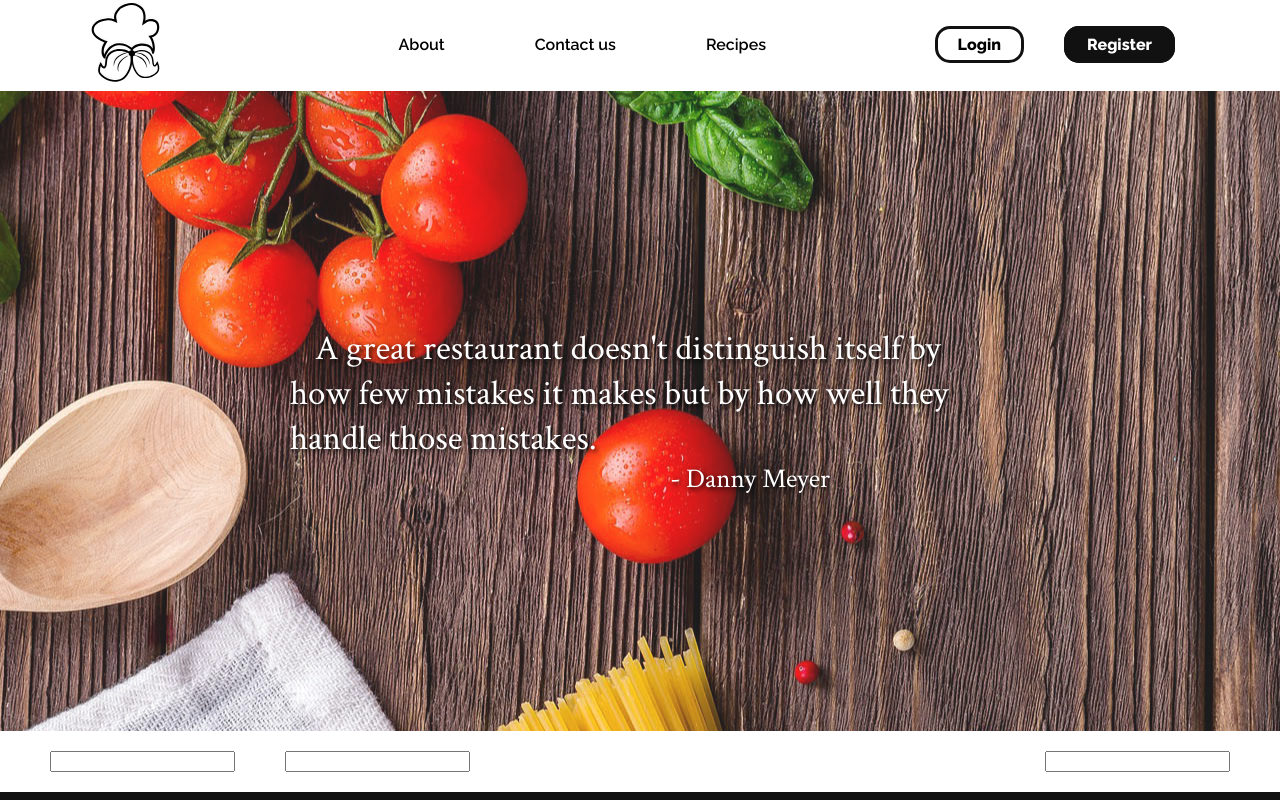
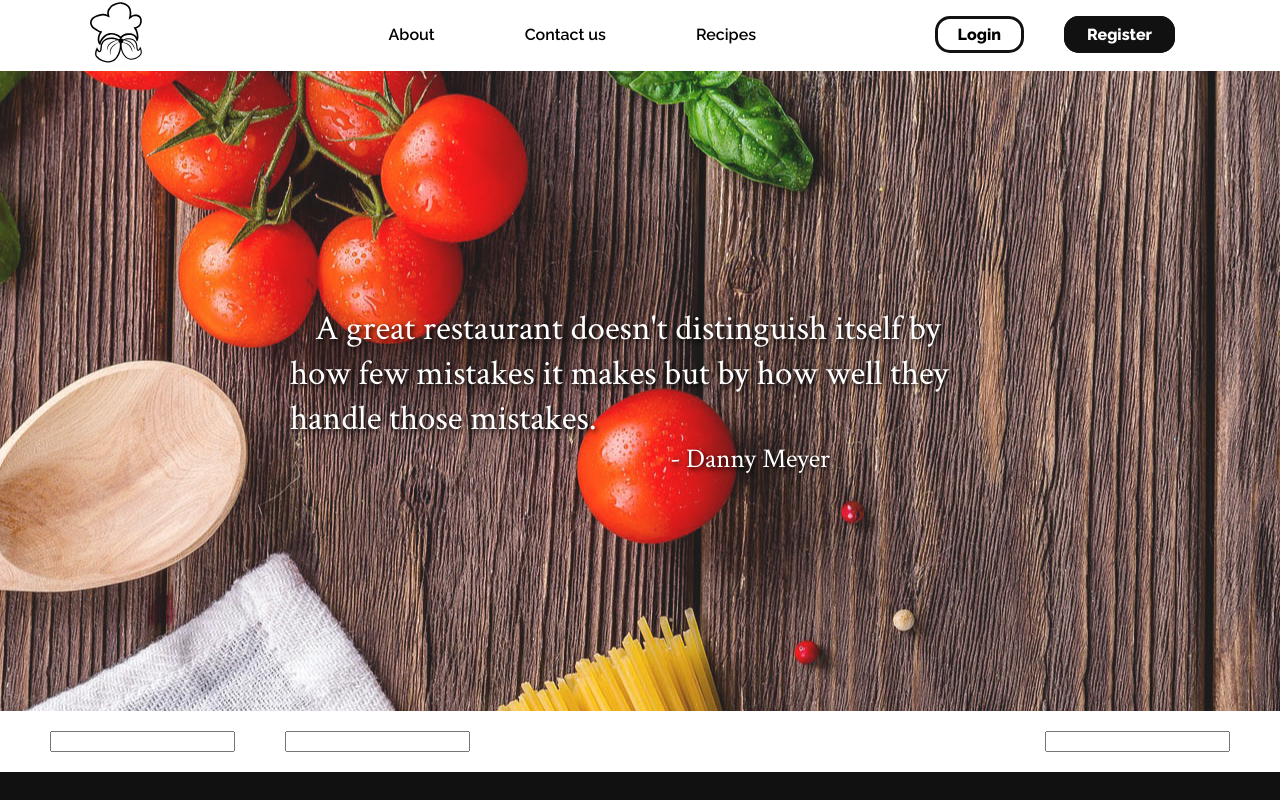
Before and after one commit to iamivanmihaylov/Chef-Recipes, an Angular app in the folder Angular/Chef-Recipes/: page / in a window 1280 px wide. Shown: the top 800 px of the page. Built offline with nearby package versions, Linux system fonts and the light colour scheme.

Commit message:
Minor changes

```diff
--- a/Angular/Chef-Recipes/src/app/core/navigation/navigation.component.css
+++ b/Angular/Chef-Recipes/src/app/core/navigation/navigation.component.css
@@ -4,7 +4,7 @@
 }
 
 .logo-wrapper{
-    width: 85px;
+    width: 65px;
 }
 
 .navigation-container nav{
@@ -48,3 +48,7 @@
     background-color:  #111111;
     color: white;
 }
+
+.auth-list-itme{
+    margin: 0px 20px;
+}
--- a/Angular/Chef-Recipes/src/app/core/navigation/navigation.component.html
+++ b/Angular/Chef-Recipes/src/app/core/navigation/navigation.component.html
@@ -16,10 +16,10 @@
         </ul>
 
         <ul class="main-navigation-authentication">
-            <li class="list-item" >
+            <li class="auth-list-itme">
                 <a class="btn btn-outline">Login</a>
             </li>
-            <li class="list-item">
+            <li class="auth-list-itme">
                 <a class="btn btn-filled">Register</a>
             </li>
         </ul>
```
